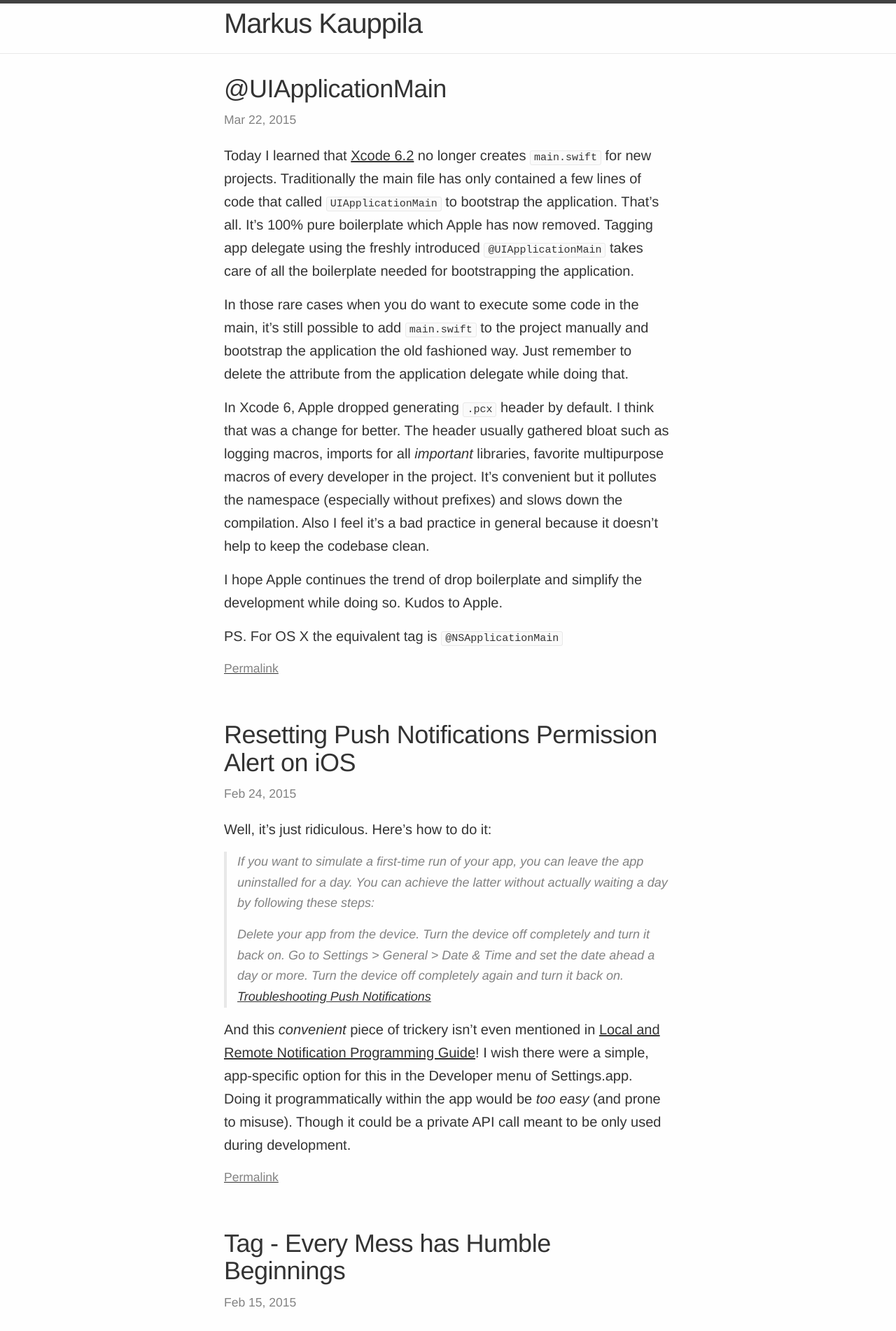
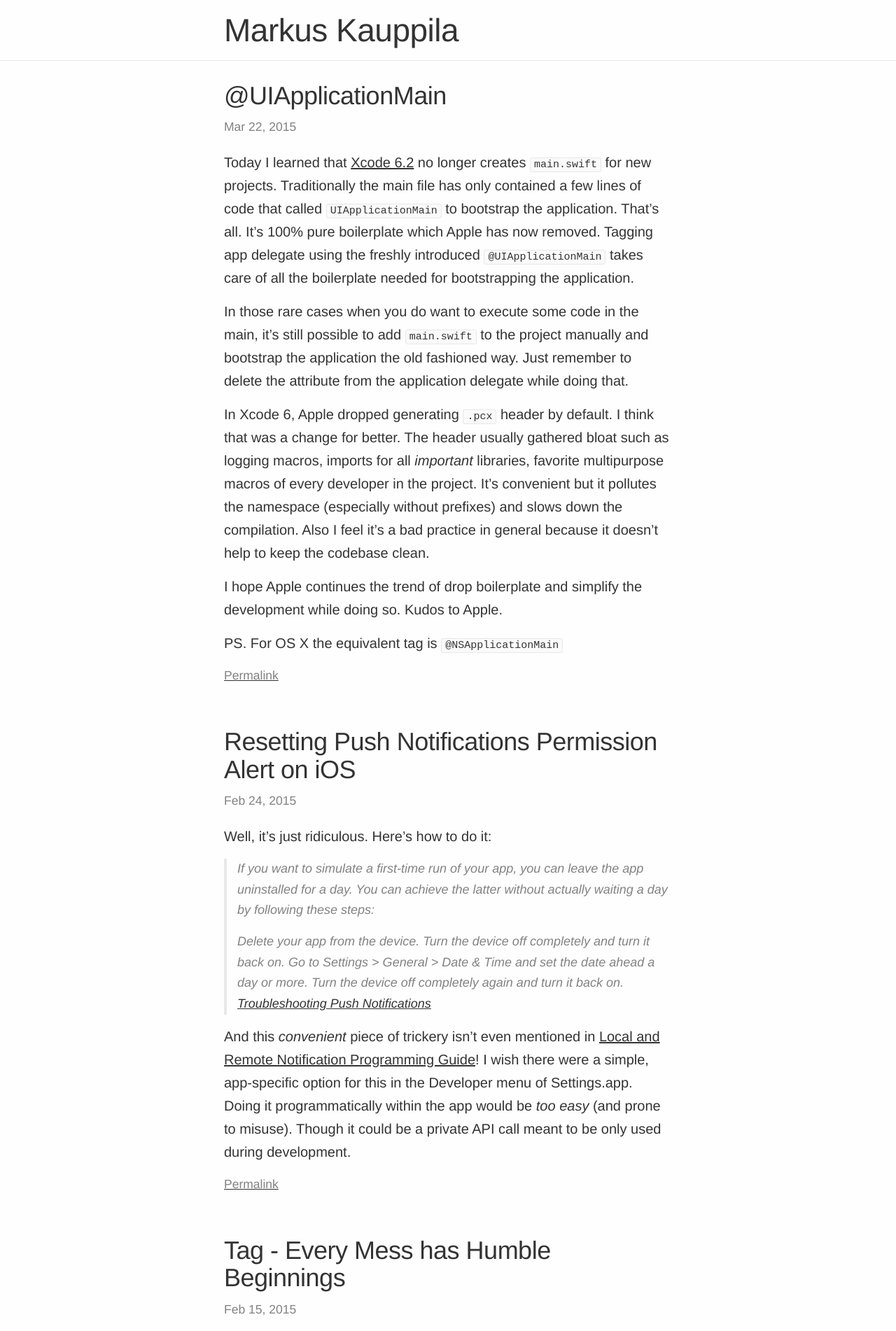
Before and after one commit to mkauppila/mkauppila.github.io, a Jekyll site: the page built from index.html, in a window 1280 px wide. Shown: the top 1902 px of the page at 70% size. Built offline with Jekyll 4.4.1, drawn with Linux system fonts in a browser that asks for light colours; the list of posts is cut into pages by our own code.

Commit message:
Re-stylize the site header

```diff
--- a/_sass/_layout.scss
+++ b/_sass/_layout.scss
@@ -2,7 +2,7 @@
  * Site header
  */
 .site-header {
-    border-top: 5px solid $grey-color-dark;
+    margin-top: 15px;
     border-bottom: 1px solid $grey-color-light;
     min-height: 56px;
 
@@ -11,19 +11,11 @@
 }
 
 .site-title {
-    font-size: 2em;
+    font-size: 2.3em;
     line-height: 56px;
-    letter-spacing: -1px;
+    letter-spacing: -0.5px;
     margin-bottom: 0;
     color: $text-color;
-
-
-/*
-    &,
-    &:visited {
-        color: $grey-color-dark;
-    }
-*/
 }
 
 .site-nav {
```
